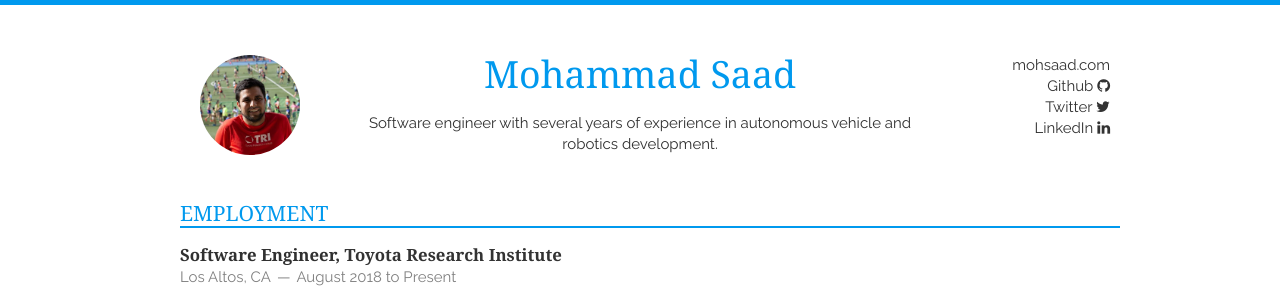
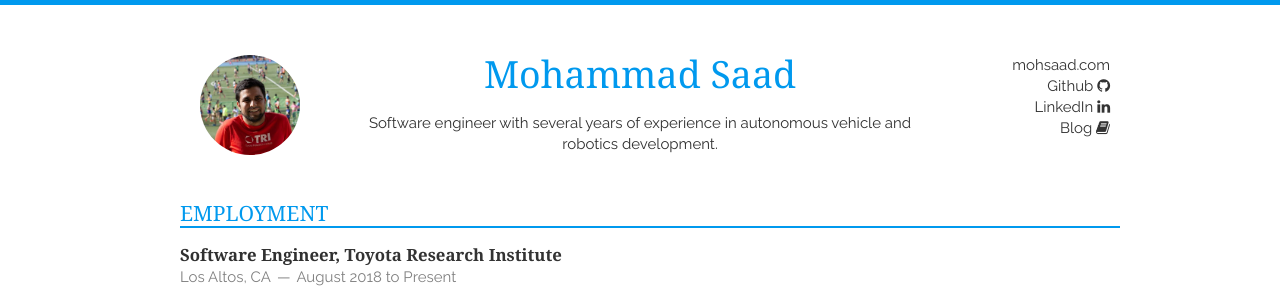
Before and after one commit to mohsaad/mohsaad.github.io, a Jekyll site: the page built from index.html, in a window 1280 px wide. Shown: the top 290 px of the page. Built offline with Jekyll 4.4.1, drawn with Linux system fonts in a browser that asks for light colours; nearby versions of some CDN libraries.

Commit message:
layout: Remove twitter link and add blog

```diff
--- a/_layouts/layout.html
+++ b/_layouts/layout.html
@@ -39,8 +39,8 @@
         <p>
             <a href="{{ site.website_full }}">mohsaad.com</a><br/>
             <a href="https://github.com/{{ site.github }}">Github <i class="fa fa-github"></i></a> <br />
-            <a href="https://twitter.com/{{ site.twitter }}">Twitter <i class="fa fa-twitter"></i></a><br />
             <a href="https://linkedin.com/in/{{ site.linkedin }}">LinkedIn <i class="fa fa-linkedin"></i></a><br />
+            <a href="https://www.mohsaad.com/blog">Blog <i class="fa fa-book"></i></a><br />
         </p>
     </div>
   </div>
```
